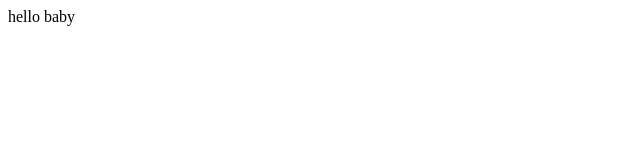
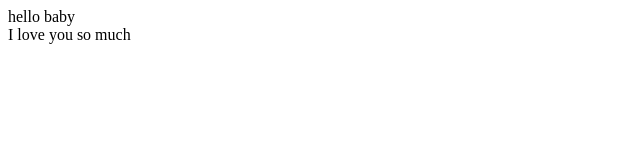
Before and after one commit to rlauc/lc-demo-repo, a plain HTML site: page index.html in a window 1280 px wide. Shown: the full height of the page, 0-640 px from the left. Drawn offline with Linux system fonts and the light colour scheme.

Commit message:
Added body
ilysm

```diff
--- a/index.html
+++ b/index.html
@@ -8,5 +8,6 @@
 </head>
 <body>
     <div>hello baby</div>
+    <div>I love you so much</div>
 </body>
 </html>
```
